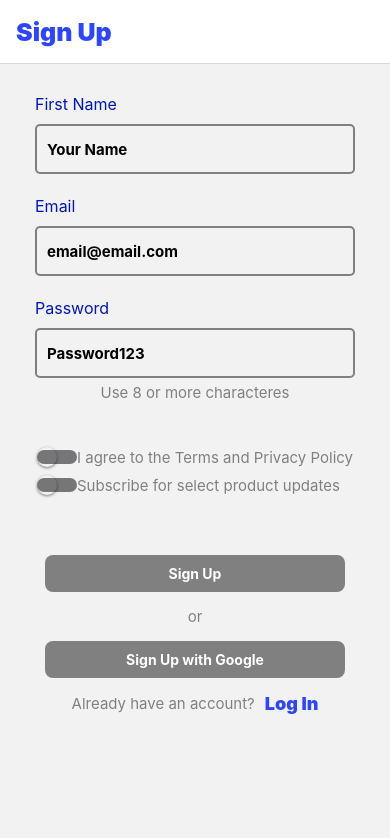
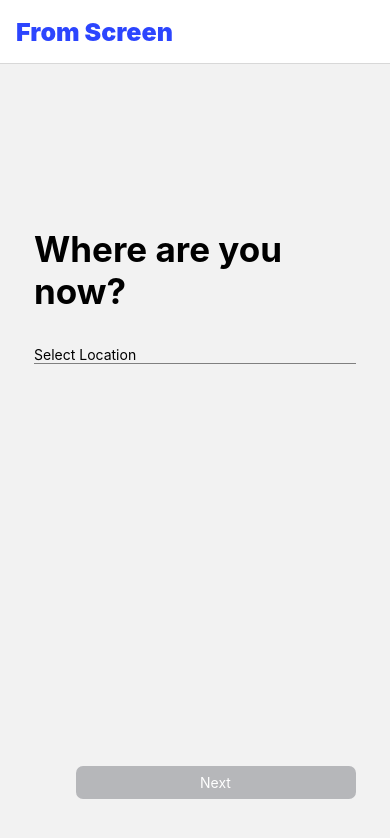
Before and after one commit to BrightCoders-Institute/s4a1-reservaci-n-de-vuelos-s4a1-reservacion-de-vuelos-team-5, a React Native app: screen / in a window 390 px wide. Shown: the top 838 px of the page. Built offline with nearby package versions, Linux system fonts and the light colour scheme.

Commit message:
fix input empty

```diff
--- a/src/navigate/Mainstack.tsx
+++ b/src/navigate/Mainstack.tsx
@@ -14,7 +14,7 @@ import {StyleSheet} from 'react-native';
 const Stack = createNativeStackNavigator();
 function MyStack() {
   return (
-    <Stack.Navigator initialRouteName="SignUp">
+    <Stack.Navigator initialRouteName="FromScreen">
       <Stack.Screen
         name="SignUp"
         component={SignUp}
--- a/src/screens/Login.tsx
+++ b/src/screens/Login.tsx
@@ -29,9 +29,9 @@ const Login = () => {
       }
       await auth().signInWithEmailAndPassword(userEmail, userPassword);
       handleUser(userEmail);
-      console.log(user);
-      console.log('Current user change to:', userEmail);
-      navigation.navigate('Home');
+        console.log(user);
+        console.log('Current user change to:', userEmail);
+        navigation.navigate('Home');
     } catch (error: any) {
       Alert.alert(' Email or Password are invalid'); //error.toString()
     }
--- a/src/screens/flight_log_screens/1_FromScreen.tsx
+++ b/src/screens/flight_log_screens/1_FromScreen.tsx
@@ -1,12 +1,20 @@
-import {StyleSheet, Text, TextInput, View} from 'react-native';
+import {StyleSheet, Text, TextInput, View, TouchableOpacity} from 'react-native';
 import React, {createContext, useContext, useState} from 'react';
 import BtnNext from '../../components/BtnNext';
 import ToScreen from './2_ToScreen';
+const btn = () =>{
+  return (
+    <View style={styles.btnContainer}>
+      <Text style={styles.txt}>Next</Text>
+    </View>
+  )
+}
+export default function FromScreen() {
+  const [originInput, setOriginInput] = useState("");
 
-export default function FromScreen() {
-  const [originInput, setOriginInput] = useState();
   const objetoDeVariables = {origin: originInput};
   const objetoParaPasarANext = {route: 'ToScreen', params: objetoDeVariables};
+
   return (
     <View style={{position: 'relative', flex: 1, padding: 20}}>
       <View style={styles.containerInput}>
@@ -14,13 +22,17 @@ export default function FromScreen() {
 
         <TextInput
           value={originInput}
-          onChangeText={setOriginInput}
+          onChangeText={setOriginInput }
           style={styles.input}
           placeholder="Select Location"
         />
       </View>
       <View style={styles.btn}>
-        <BtnNext next={objetoParaPasarANext} />
+        {originInput.length>=1
+        ? <BtnNext next={objetoParaPasarANext}/>
+        : btn()
+    }
+
       </View>
     </View>
   );
@@ -52,4 +64,16 @@ const styles = StyleSheet.create({
     top: '90%',
     transform: [{translateX: -100}], //mitad del ancho del boton
   },
+  btnContainer: {
+    backgroundColor: '#B6B7BA',
+    alignItems: 'center',
+    width: 280,
+    borderRadius: 7,
+    paddingVertical: 8,
+    paddingHorizontal: 15,
+  },
+  txt: {
+    color: 'white',
+  }
+
 });
--- a/src/screens/flight_log_screens/2_ToScreen.tsx
+++ b/src/screens/flight_log_screens/2_ToScreen.tsx
@@ -2,6 +2,14 @@ import {StyleSheet, Text, View, TextInput} from 'react-native';
 import React, {useState} from 'react';
 import BtnNext from '../../components/BtnNext';
 import CardProcess from '../../components/CardProcess';
+
+const btn = () =>{
+  return (
+    <View style={styles.btnContainer}>
+      <Text style={styles.txt}>Next</Text>
+    </View>
+  )
+}
 
 export default function ToScreen({route}) {
   const [destinyInput, setDestinyInput] = useState('');
@@ -32,7 +40,7 @@ export default function ToScreen({route}) {
         />
       </View>
       <View style={styles.btn}>
-        <BtnNext next={objetoParaPasarANext} />
+      {destinyInput.length>=1 ? <BtnNext next={objetoParaPasarANext}/>:btn()}
       </View>
     </View>
   );
@@ -40,13 +48,12 @@ export default function ToScreen({route}) {
 
 const styles = StyleSheet.create({
   containerInput: {
-    marginTop: 20,
+    marginTop: 130,
   },
   title: {
     fontSize: 35,
     fontWeight: 'bold',
     margin: 14,
-    marginBottom: 15,
     color: 'black',
   },
   input: {
@@ -65,4 +72,16 @@ const styles = StyleSheet.create({
     top: '90%',
     transform: [{translateX: -100}], //mitad del ancho del boton
   },
+  btnContainer: {
+    backgroundColor: '#B6B7BA',
+    alignItems: 'center',
+    width: 280,
+    borderRadius: 7,
+    paddingVertical: 8,
+    paddingHorizontal: 15,
+  },
+  txt: {
+    color: 'white',
+  }
+
 });
--- a/src/screens/flight_log_screens/3_SelectDateScreen.tsx
+++ b/src/screens/flight_log_screens/3_SelectDateScreen.tsx
@@ -3,7 +3,13 @@ import React, {useState} from 'react';
 import BtnNext from '../../components/BtnNext';
 import {Calendar, LocaleConfig} from 'react-native-calendars';
 import CardProcess from '../../components/CardProcess';
-
+const btn = () =>{
+  return (
+    <View style={styles.btnContainer}>
+      <Text style={styles.txt}>Next</Text>
+    </View>
+  )
+}
 export default function SelectDateScreen({route}) {
   const [selectedDay, setSelectedDay] = useState('');
   const {origin, destiny} = route.params;
@@ -49,7 +55,7 @@ export default function SelectDateScreen({route}) {
         }}
       />
       <View style={styles.btn}>
-        <BtnNext next={objetoParaPasarANext} />
+      {selectedDay.length>=1 ? <BtnNext next={objetoParaPasarANext}/>: btn()}
       </View>
     </View>
   );
@@ -81,4 +87,15 @@ const styles = StyleSheet.create({
     top: '90%',
     transform: [{translateX: -90}], //mitad del ancho del boton
   },
+  btnContainer: {
+    backgroundColor: '#B6B7BA',
+    alignItems: 'center',
+    width: 280,
+    borderRadius: 7,
+    paddingVertical: 8,
+    paddingHorizontal: 15,
+  },
+  txt: {
+    color: 'white',
+  }
 });
--- a/src/screens/flight_log_screens/4_HowManyScreen.tsx
+++ b/src/screens/flight_log_screens/4_HowManyScreen.tsx
@@ -40,14 +40,14 @@ export default function HowManyScreen({route}) {
         <WheelPicker
           selectedIndex={selectedIndex}
           options={['1', '2', '3', '4', '5', '6', '7', '8', '9']}
-          onChange={index => setSelectedIndex(index+1)}
+          onChange={index => setSelectedIndex(index)}
           itemHeight={60}
           itemTextStyle={{fontSize: 35, color: 'black', fontWeight: '900'}}
         />
       </View>
 
       <View style={styles.btn}>
-        <BtnNext next={objetoParaPasarANext} />
+      <BtnNext next={objetoParaPasarANext}/>
       </View>
     </View>
   );
--- a/src/screens/flight_log_screens/5_FinalRegister.tsx
+++ b/src/screens/flight_log_screens/5_FinalRegister.tsx
@@ -20,26 +20,36 @@ export default function FinalRegister({route}) {
         nameD={destiny}
         countryD=""
         date={date}
-        passengers={`${passengers} passengers`}
+        passengers={`${passengers+1} passengers`}
       />
       <View style={styles.containerInput}>
         <Text style={styles.title}>Your request {'\n'}was received.</Text>
       </View>
       <View style={styles.btn}>
         <TouchableOpacity
-          onPress={[
+          onPress={ () => {
             usersCollection.add({
               Vuelos: {
                 origen: origin,
                 destino: destiny,
                 fecha: date,
-                pasajeros: passengers,
+                pasajeros: passengers+1,
                 usuario: user,
               },
-            }),
-            navigation.navigate('Home'),
-          ]}
-        />
+            });
+            navigation.navigate('Home');
+          }
+          }
+        >
+          <View style={{backgroundColor: '#5C6EF8',
+    alignItems: 'center',
+    width: 280,
+    borderRadius: 7,
+    paddingVertical: 8,
+    paddingHorizontal: 15,}}>
+            <Text style={{color:"white",}}>Finish</Text>
+          </View>
+        </TouchableOpacity>
       </View>
     </View>
   );
@@ -63,6 +73,7 @@ const styles = StyleSheet.create({
   },
   btn: {
     display: 'flex',
+    //flex: 1,
     justifyContent: 'center',
     alignItems: 'center',
     position: 'absolute',
```
